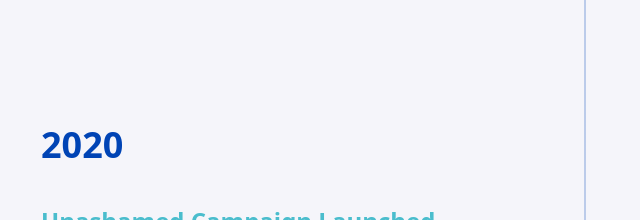
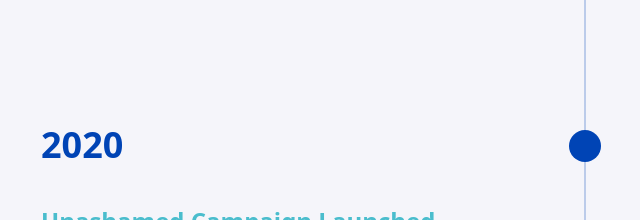
Before and after one commit to achasolomon/asido, a Next.js app: page /milestones in a window 1280 px wide. Shown: the part 3080-3300 px from the top of the page, without its empty margins (55-695 px from the left). Built offline with nearby package versions, Linux system fonts and the light colour scheme.

Commit message:
node fix

```diff
--- a/components/Timeline/Timeline.tsx
+++ b/components/Timeline/Timeline.tsx
@@ -5,7 +5,7 @@
 import { useMemo } from "react";
 import { Milestone as MilestoneType } from "@/types/milestones";
 import Milestone from "./MileStone";
-// import TimelineNode from "./TimelineNode";
+import TimelineNode from "./TimelineNode";
 
 interface TimelineProps {
   milestones: MilestoneType[];
@@ -45,11 +45,11 @@ export default function Timeline({ milestones }: TimelineProps) {
         {/* MAIN TIMELINE SECTION - Node + Milestones with continuous thin line */}
         <div className="relative">
           {/* First Year Node - Separate from main timeline */}
-          {/* {years[0] && (
+          {years[0] && (
             <div className="mb-8 md:mb-12">
               <TimelineNode year={years[0]} />
             </div>
-          )} */}
+          )}
 
           {/* Thin continuous timeline line - Desktop (starts after first node gap) */}
           <div
@@ -64,10 +64,10 @@ export default function Timeline({ milestones }: TimelineProps) {
           />
 
           {/* All years with milestones */}
-          {years.map((year) => (
+          {years.map((year, yearIndex) => (
             <div key={year} className="mb-16 md:mb-24">
               {/* Year Node - Skip first one since we rendered it above */}
-              {/* {yearIndex > 0 && <TimelineNode year={year} />} */}
+              {yearIndex > 0 && <TimelineNode year={year} />}
 
               {/* Milestones for this year */}
               <div className="space-y-8">
```
Also changed, not shown: components/Timeline/TimelineNode.tsx (+4 -4 lines).
